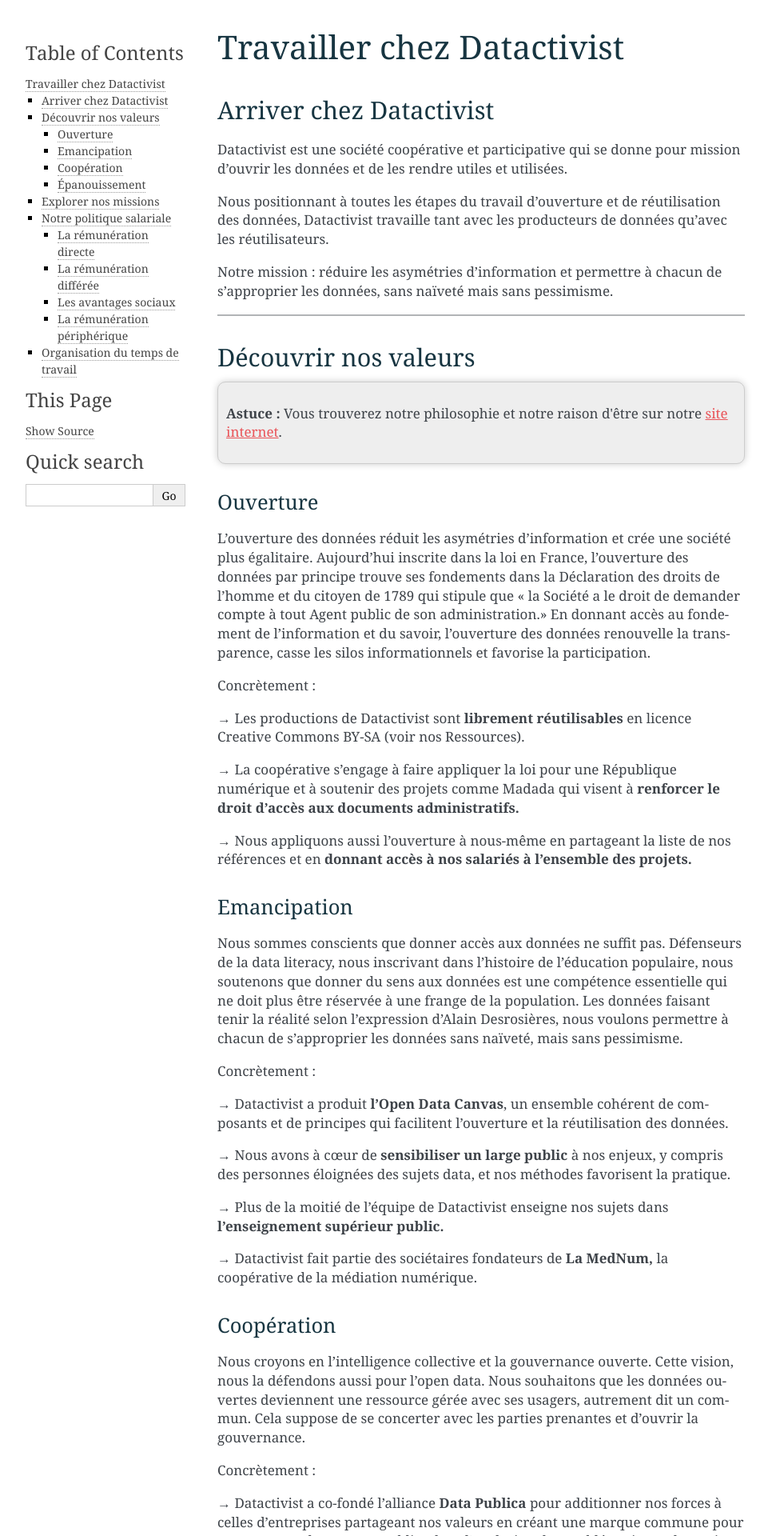
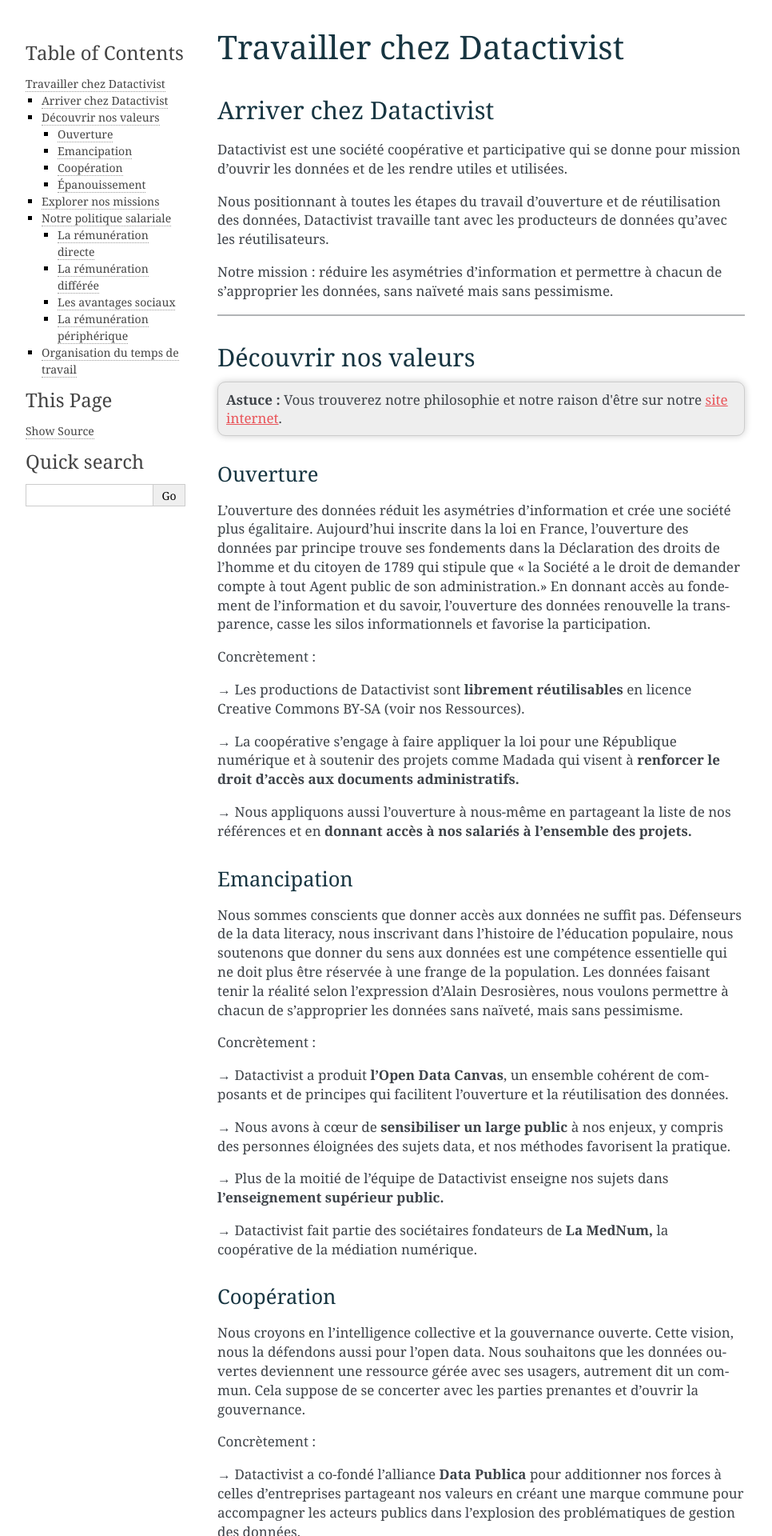
Before and after one commit to datactivist/documentation-datactivist, a Sphinx documentation site: the page built from docs/source/travailler-chez-datactivist.md, in a window 1280 px wide. Shown: the top 1920 px of the page at 80% size, without its empty margins (148-1114 px from the left). Built offline with Sphinx 7.4.7, drawn with Linux system fonts in a browser that asks for light colours.

```diff
--- a/docs/source/travailler-chez-datactivist.md
+++ b/docs/source/travailler-chez-datactivist.md
@@ -12,7 +12,7 @@ Notre mission : réduire les asymétries d’information et permettre à chacun
 
 ## Découvrir nos valeurs
 <div class="tip">
-   <p><b>Astuce :</b> Vous trouverez notre philosophie et notre raison d'être sur notre <a href="https://datactivist.coop/fr/a-propos/">site internet</a>.</p>
+   <b>Astuce :</b> Vous trouverez notre philosophie et notre raison d'être sur notre <a href="https://datactivist.coop/fr/a-propos/">site internet</a>.
 </div>
 
 ### Ouverture
```
